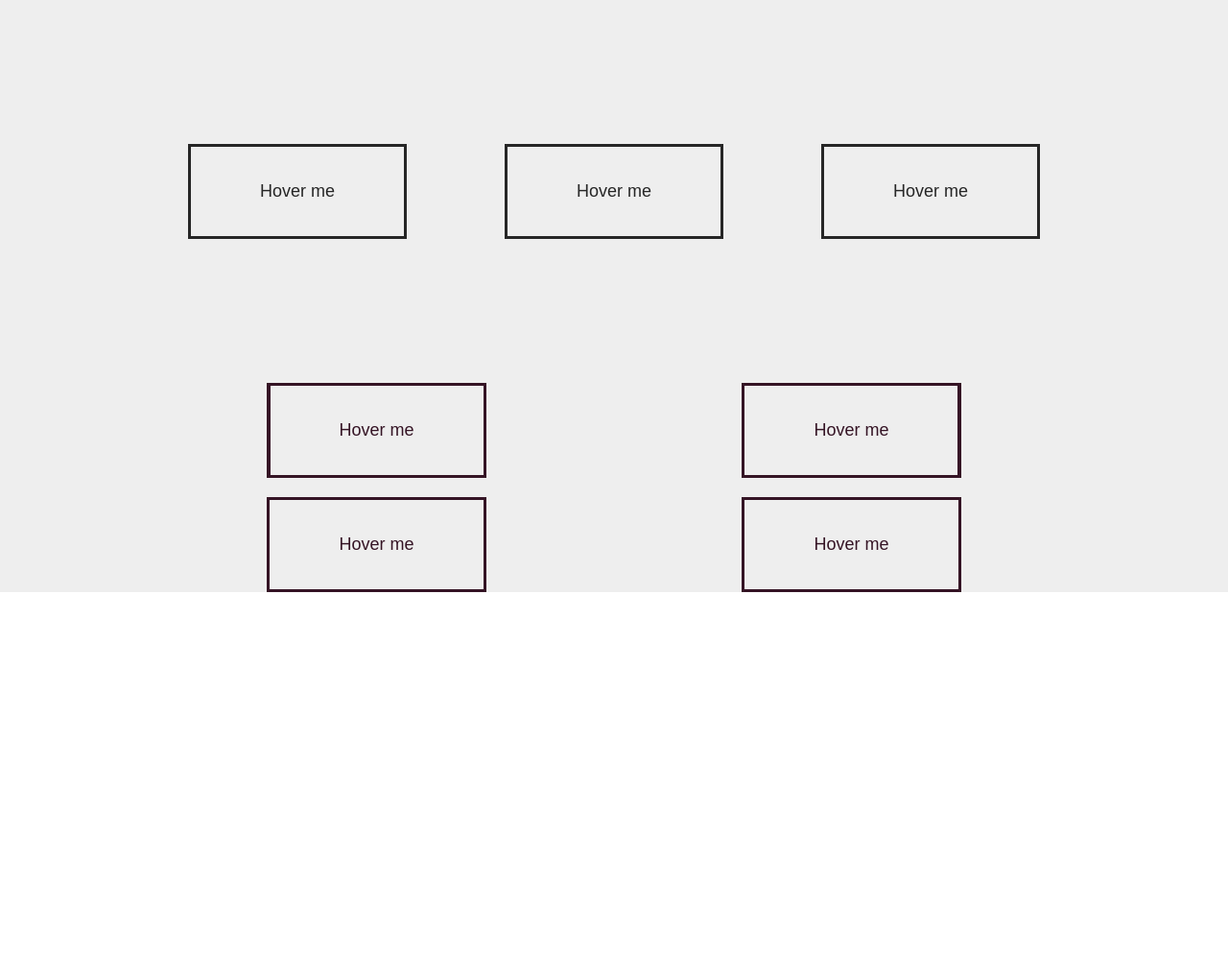
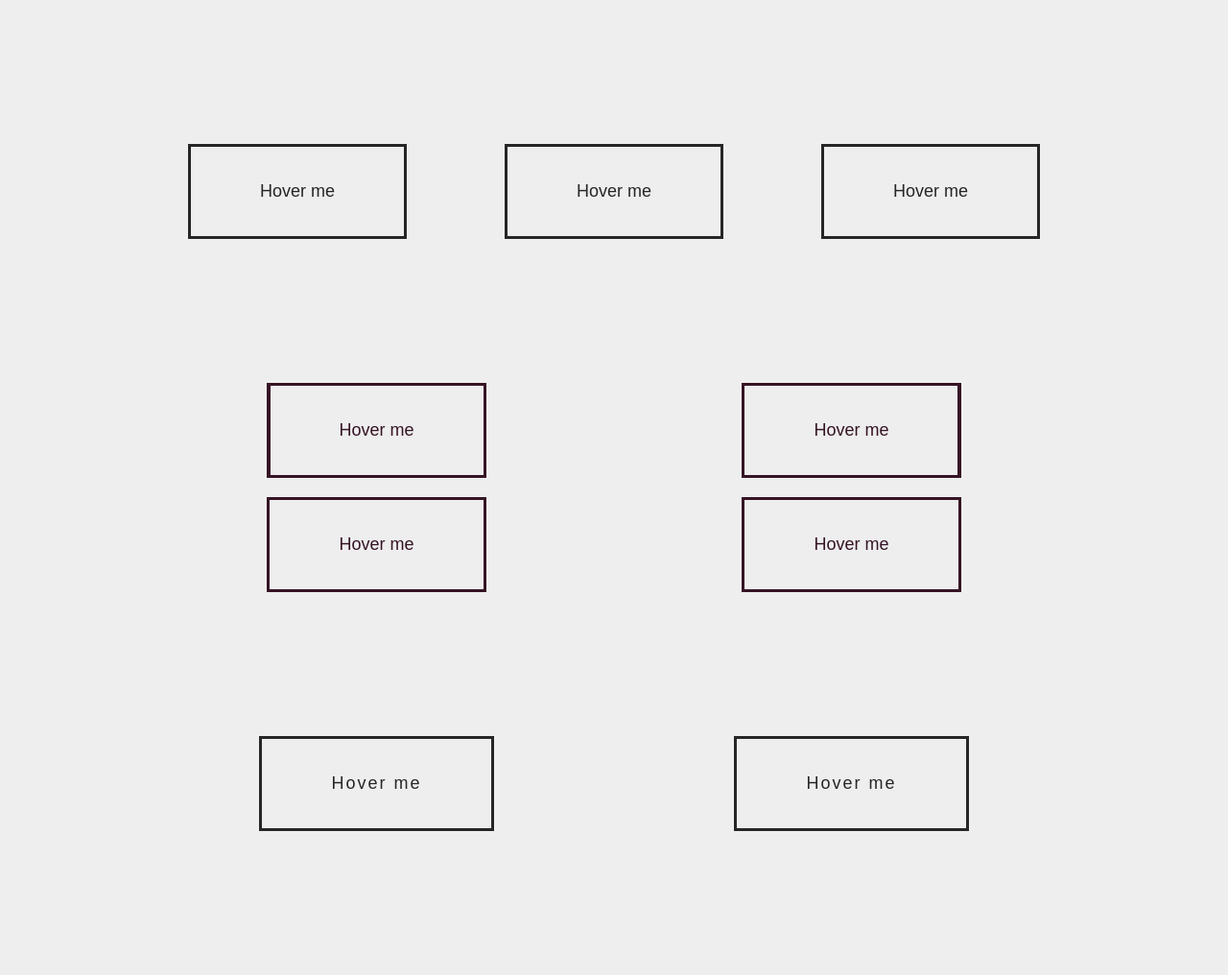
Before and after one commit to nadunchandrabahu/css-animations, a website: page index.html in a window 1280 px wide. Shown: the whole page at 96% size. Before the commit the page ends 800 px from the top, so only its background shows below. Drawn offline with Linux system fonts and the light colour scheme.

Commit message:
added-projecr3

```diff
--- a/components/_buttons.scss
+++ b/components/_buttons.scss
@@ -126,4 +126,49 @@
       }
     }
   }
+
+  //project 3
+
+  &__p3 {
+    padding: 3.6rem 7.2rem;
+    border: 3px solid #262626;
+    color: #262626;
+    letter-spacing: 2px;
+    position: relative;
+    transition: all 1s;
+
+    &::before {
+      content: "";
+      position: absolute;
+      top: 0;
+      left: 0;
+      width: 100%;
+      height: 100%;
+      background-color: #262626;
+      transition: all 1s;
+      z-index: -1;
+    }
+
+    &:hover {
+      color: white;
+    }
+
+    &-1 {
+      &::before {
+        transform: rotateX(90deg);
+      }
+      &:hover::before {
+        transform: rotateX(0);
+      }
+    }
+
+    &-2 {
+      &::before {
+        transform: rotateY(90deg);
+      }
+      &:hover::before {
+        transform: rotateY(0);
+      }
+    }
+  }
 }
--- a/index.html
+++ b/index.html
@@ -29,5 +29,14 @@
         </div>
       </div>
     </section>
+
+    <section class="project-03">
+      <div class="container">
+        <div class="grid grid__2col">
+          <a href="#" class="btn btn__p3 btn__p3-1">Hover me</a>
+          <a href="#" class="btn btn__p3 btn__p3-2">Hover me</a>
+        </div>
+      </div>
+    </section>
   </body>
 </html>
--- a/pages/_home.scss
+++ b/pages/_home.scss
@@ -2,4 +2,8 @@ section {
   padding: 15rem 15rem 0;
   min-height: 25vh;
   background-color: #eee;
+
+  &:last-of-type {
+    padding: 15rem;
+  }
 }
```
Also changed, not shown: src/styles.css.
